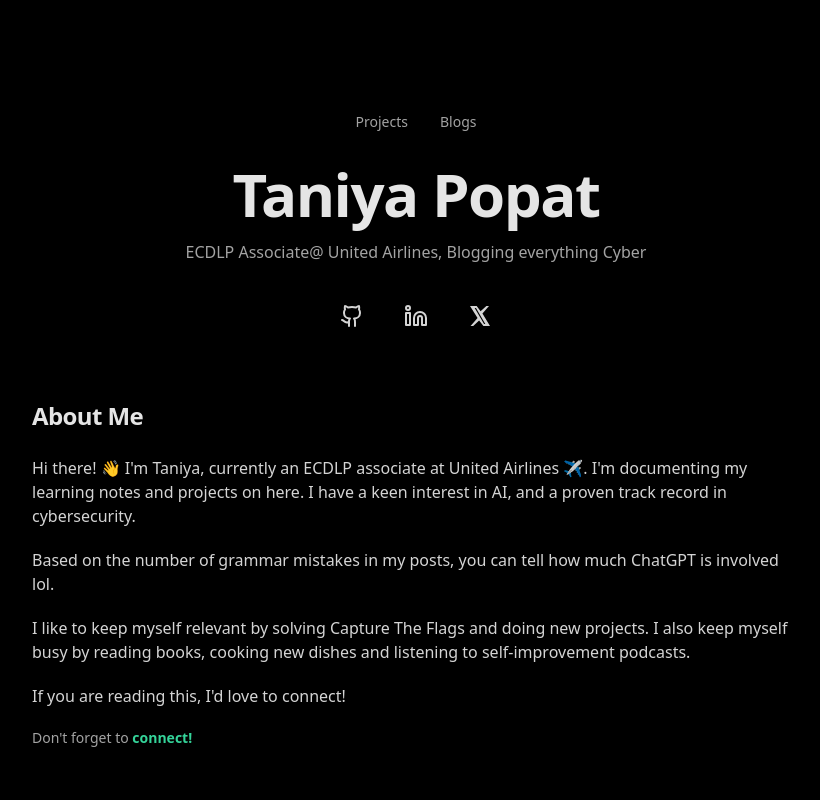
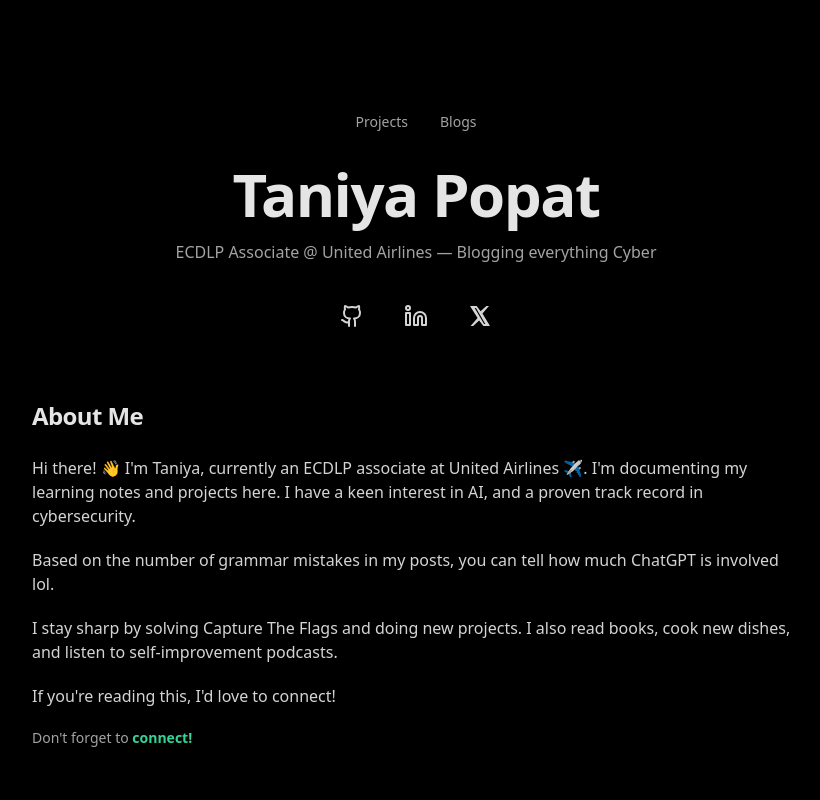
Before and after one commit to taniyapopat/Personal-Website, a React (Vite) app: page / in a window 1280 px wide. Shown: the top 800 px of the page, without its empty margins (224-1044 px from the left). Built offline with nearby package versions, Linux system fonts and the light colour scheme.

Commit message:
Update App.jsx

```diff
--- a/src/App.jsx
+++ b/src/App.jsx
@@ -18,16 +18,12 @@
     <div className="min-h-screen w-full bg-black text-neutral-200">
       {/* Page wrapper */}
       <div className="mx-auto max-w-5xl px-6 sm:px-8">
-        {/* Header / Hero */}
+        {/* Header with Nav + Hero */}
         <header className="pt-20 sm:pt-28">
           {/* Navigation */}
           <nav className="flex justify-center gap-8 text-sm font-medium text-neutral-400">
-            <a href="#projects" className="hover:text-white transition">
-              Projects
-            </a>
-            <a href="#blogs" className="hover:text-white transition">
-              Blogs
-            </a>
+            <a href="#projects" className="hover:text-white transition">Projects</a>
+            <a href="#blogs" className="hover:text-white transition">Blogs</a>
           </nav>
 
           {/* Hero / Name */}
@@ -46,7 +42,7 @@
             transition={{ duration: 0.6, delay: 0.15 }}
             className="mt-4 text-center text-sm text-neutral-400 sm:text-base"
           >
-            ECDLP Associate@ United Airlines, Blogging everything Cyber
+            ECDLP Associate @ United Airlines — Blogging everything Cyber
           </motion.p>
 
           {/* Socials */}
@@ -66,6 +62,8 @@
             <a
               href="https://www.linkedin.com/in/taniyapopat"
               aria-label="LinkedIn"
+              target="_blank"
+              rel="noopener noreferrer"
               className="rounded-full p-2 text-neutral-300 transition hover:scale-110 hover:text-white focus:outline-none focus:ring-2 focus:ring-white/20"
             >
               <Linkedin className="h-6 w-6" />
@@ -80,23 +78,24 @@
           </motion.div>
         </header>
 
-        {/* About Me */}
+        {/* Main */}
         <main className="mt-16 pb-24">
+          {/* About Me */}
           <section className="mx-auto max-w-3xl">
             <h2 className="text-2xl font-semibold tracking-tight">About Me</h2>
 
             <div className="prose prose-invert prose-p:leading-relaxed mt-6 space-y-5 text-neutral-300">
               <p>
-                Hi there! <span role="img" aria-label="wave">👋</span> I'm Taniya, currently an ECDLP associate at United Airlines <span role="img" aria-label="airplane">✈️</span>. I'm documenting my learning notes and projects on here. I have a keen interest in AI, and a proven track record in cybersecurity.
+                Hi there! <span role="img" aria-label="wave">👋</span> I'm Taniya, currently an ECDLP associate at United Airlines <span role="img" aria-label="airplane">✈️</span>. I'm documenting my learning notes and projects here. I have a keen interest in AI, and a proven track record in cybersecurity.
               </p>
               <p>
                 Based on the number of grammar mistakes in my posts, you can tell how much ChatGPT is involved lol.
               </p>
               <p>
-                I like to keep myself relevant by solving Capture The Flags and doing new projects. I also keep myself busy by reading books, cooking new dishes and listening to self-improvement podcasts.
+                I stay sharp by solving Capture The Flags and doing new projects. I also read books, cook new dishes, and listen to self-improvement podcasts.
               </p>
               <p>
-                If you are reading this, I'd love to connect!
+                If you're reading this, I'd love to connect!
               </p>
               <p className="text-sm text-neutral-400">
                 Don't forget to <a href="https://www.linkedin.com/in/taniyapopat" className="font-semibold text-emerald-400 hover:text-emerald-300 underline-offset-4 hover:underline">connect!</a>
```
